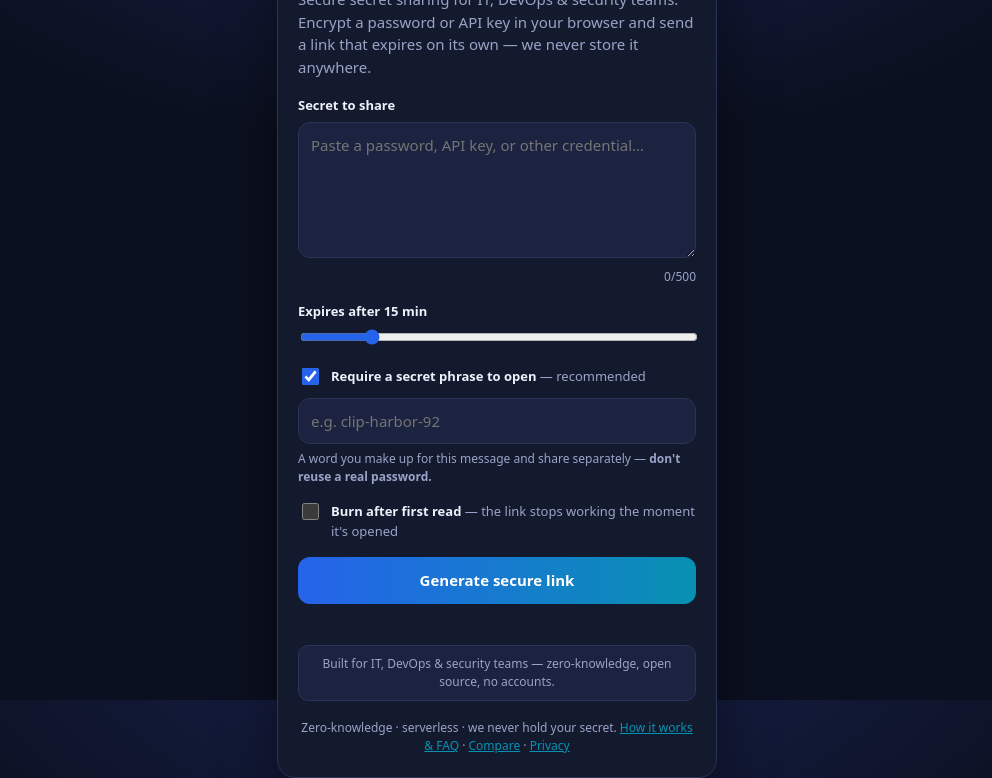
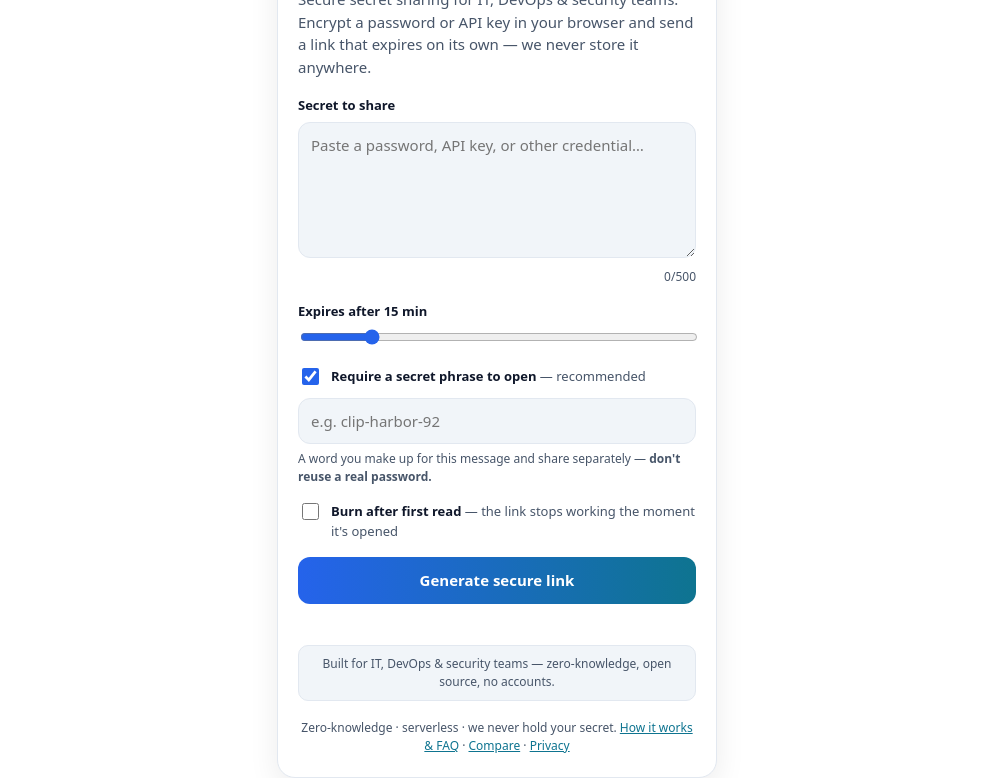
Before and after one commit to JohnnyPicklesInc/WhisperFox, a website with bundled scripts: page public/index.html in a window 1280 px wide. Shown: the part 100-878 px from the top of the page, without its empty margins (143-1135 px from the left). Built offline with nearby package versions, Linux system fonts and the light colour scheme; files whose address does not match are found by name.

Commit message:
change to white

```diff
--- a/public/style.css
+++ b/public/style.css
@@ -1,15 +1,15 @@
 :root {
-  --bg: #0b1020;
-  --card: #141a2e;
-  --card-2: #1b2340;
-  --border: #2a3358;
-  --text: #eef1fb;
-  --muted: #9aa3c7;
+  --bg: #ffffff;
+  --card: #ffffff;
+  --card-2: #f1f5f9;
+  --border: #e2e8f0;
+  --text: #0f172a;
+  --muted: #475569;
   --accent: #2563eb;
-  --accent-2: #0891b2;
-  --danger: #ff6b81;
-  --ok: #4ade80;
-  color-scheme: dark;
+  --accent-2: #0e7490;
+  --danger: #dc2626;
+  --ok: #15803d;
+  color-scheme: light;
 }
 
 * { box-sizing: border-box; }
@@ -21,7 +21,7 @@ html, body { height: 100%; }
 
 body {
   margin: 0;
-  background: radial-gradient(1200px 600px at 50% -10%, #1a2350 0%, var(--bg) 55%);
+  background: var(--bg);
   color: var(--text);
   font: 15px/1.5 system-ui, -apple-system, Segoe UI, Roboto, Helvetica, Arial, sans-serif;
   display: flex;
@@ -36,7 +36,7 @@ body {
   border: 1px solid var(--border);
   border-radius: 18px;
   padding: 22px 20px;
-  box-shadow: 0 24px 60px rgba(0, 0, 0, 0.45);
+  box-shadow: 0 10px 30px rgba(2, 6, 23, 0.08);
   align-self: flex-start;
 }
 
@@ -116,7 +116,7 @@ input[type='range'] { width: 100%; accent-color: var(--accent); }
 .make-own { margin-top: 12px; }
 
 .err { color: var(--danger); font-size: 13px; min-height: 1.2em; margin: 8px 0 0; }
-.warn { color: #f5b04e; font-size: 13px; margin: 8px 0 0; }
+.warn { color: #b45309; font-size: 13px; margin: 8px 0 0; }
 
 .out { margin-top: 6px; }
 .out .primary { margin-top: 14px; }
```
